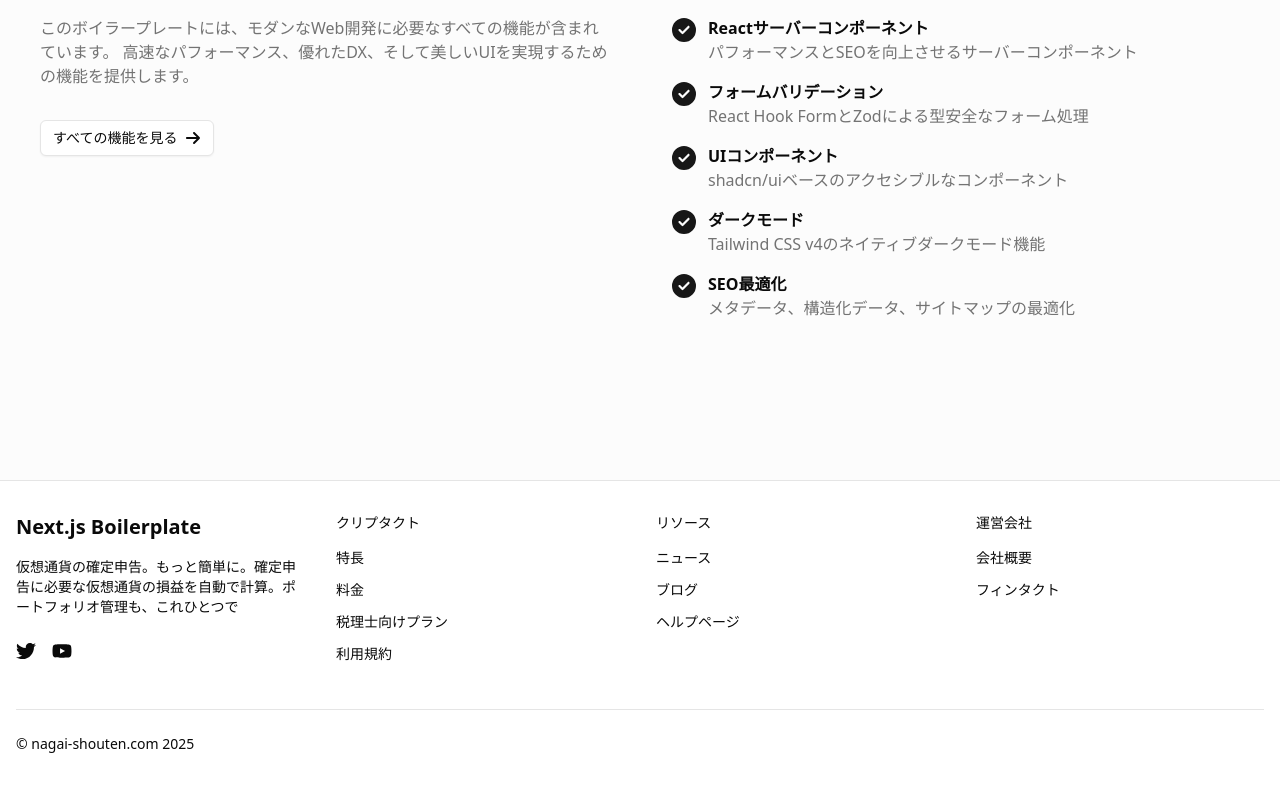
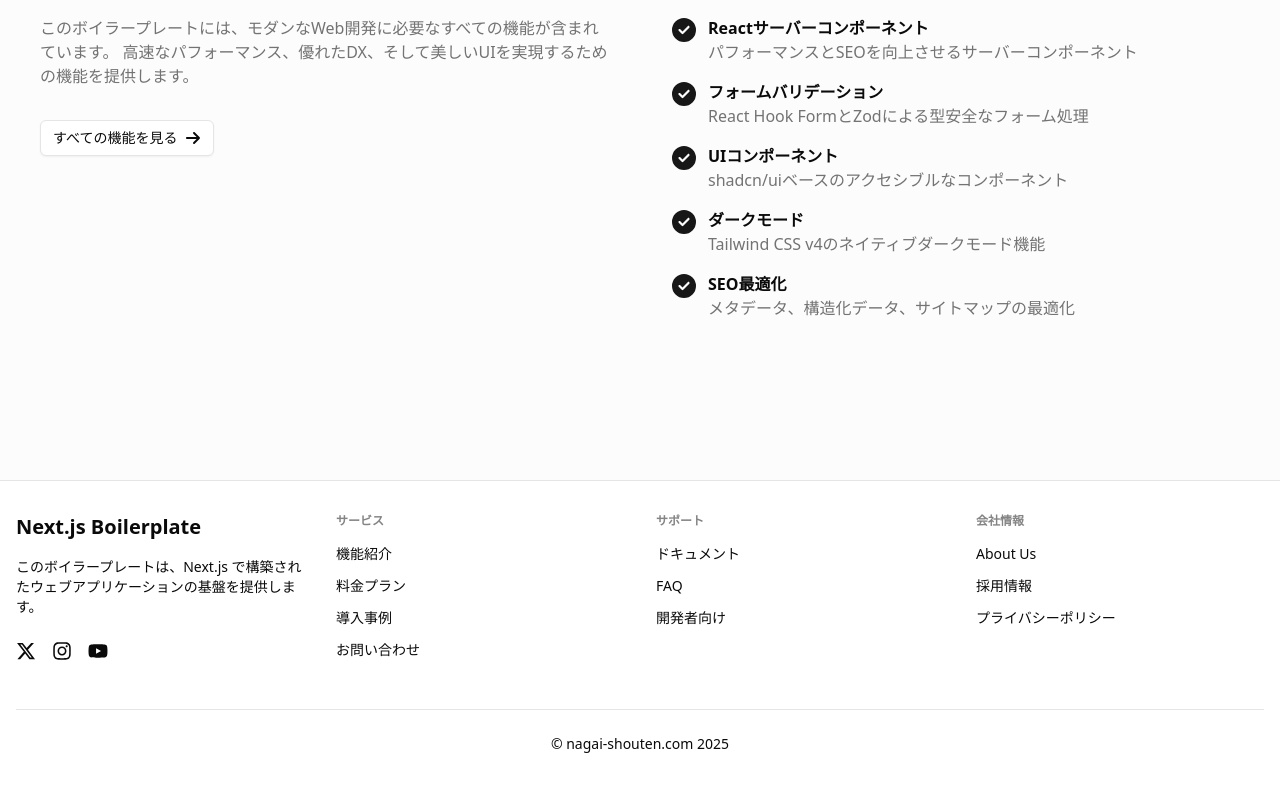
Before and after one commit to takunagai/nextjs-boilerplate, a Next.js app: page / in a window 1280 px wide. Shown: the part 4478-5264 px from the top of the page. Built offline with nearby package versions, Linux system fonts and the light colour scheme.

Commit message:
フッターのデザインと内容を改善
- SNSアイコンを更新（X/Twitter、Instagram）
- ナビゲーションメニューの構成を改善
- 見出しスタイルを調整（フォント太さ、色）
- コピーライトを中央揃えに変更
- サイト説明文を更新

```diff
--- a/src/components/layout/footer.tsx
+++ b/src/components/layout/footer.tsx
@@ -1,8 +1,8 @@
 import { COPYRIGHT_HOLDER, SITE_NAME } from "@/lib/constants";
 import { cn } from "@/lib/utils";
 import { type VariantProps, cva } from "class-variance-authority";
-import { FaTwitter, FaYoutube } from "react-icons/fa6";
 import Link from "next/link";
+import { FaInstagram, FaXTwitter, FaYoutube } from "react-icons/fa6";
 
 // フッターのバリアントを定義
 const footerVariants = cva("w-full border-t", {
@@ -55,7 +55,7 @@ export function Footer({
 	variant,
 	size,
 	companyName = COPYRIGHT_HOLDER,
-	description = "仮想通貨の確定申告。もっと簡単に。確定申告に必要な仮想通貨の損益を自動で計算。ポートフォリオ管理も、これひとつで",
+	description = "このボイラープレートは、Next.js で構築されたウェブアプリケーションの基盤を提供します。",
 	logoText = SITE_NAME,
 	navGroups = [],
 	showCurrentYear = true,
@@ -69,27 +69,28 @@ export function Footer({
 	// デフォルトのナビゲーショングループ
 	const defaultNavGroups: FooterNavGroup[] = [
 		{
-			title: "クリプタクト",
+			title: "サービス",
 			links: [
-				{ label: "特長", href: "/features" },
-				{ label: "料金", href: "/pricing" },
-				{ label: "税理士向けプラン", href: "/for-accountants" },
-				{ label: "利用規約", href: "/terms" },
+				{ label: "機能紹介", href: "/features" },
+				{ label: "料金プラン", href: "/pricing" },
+				{ label: "導入事例", href: "/case-studies" },
+				{ label: "お問い合わせ", href: "/contact" },
 			],
 		},
 		{
-			title: "リソース",
+			title: "サポート",
 			links: [
-				{ label: "ニュース", href: "/news" },
-				{ label: "ブログ", href: "/blog" },
-				{ label: "ヘルプページ", href: "/help" },
+				{ label: "ドキュメント", href: "/docs" },
+				{ label: "FAQ", href: "/faq" },
+				{ label: "開発者向け", href: "/developers" },
 			],
 		},
 		{
-			title: "運営会社",
+			title: "会社情報",
 			links: [
-				{ label: "会社概要", href: "/company" },
-				{ label: "フィンタクト", href: "/fintact" },
+				{ label: "About Us", href: "/about" },
+				{ label: "採用情報", href: "/careers" },
+				{ label: "プライバシーポリシー", href: "/privacy" },
 			],
 		},
 	];
@@ -108,12 +109,20 @@ export function Footer({
 			<p className="text-sm mb-6 max-w-md">{description}</p>
 			<div className="flex gap-4 mb-6">
 				<Link
-					href="https://x.com"
+					href="https://x.com/nagataku_ai"
 					target="_blank"
 					rel="noopener noreferrer"
 					className="hover:opacity-80"
 				>
-					<FaTwitter className="h-5 w-5" />
+					<FaXTwitter className="h-5 w-5" />
+				</Link>
+				<Link
+					href="https://www.instagram.com/nagataku33/"
+					target="_blank"
+					rel="noopener noreferrer"
+					className="hover:opacity-80"
+				>
+					<FaInstagram className="h-5 w-5" />
 				</Link>
 				<Link
 					href="https://youtube.com"
@@ -149,7 +158,9 @@ export function Footer({
 					>
 						{footerNavGroups.map((group) => (
 							<div key={group.title}>
-								<h3 className="font-medium text-sm mb-3">{group.title}</h3>
+								<h3 className="font-bold text-xs mb-3 text-foreground/50">
+									{group.title}
+								</h3>
 								<ul className="space-y-2">
 									{group.links.map((link) => (
 										<li key={link.href}>
@@ -181,7 +192,7 @@ export function Footer({
 
 				{/* コピーライト表示 */}
 				<div className="pt-6 border-t mt-6">
-					<div className="text-sm">
+					<div className="text-sm text-center">
 						{showCurrentYear
 							? `© ${companyName} ${currentYear}`
 							: `© ${companyName}`}
```
